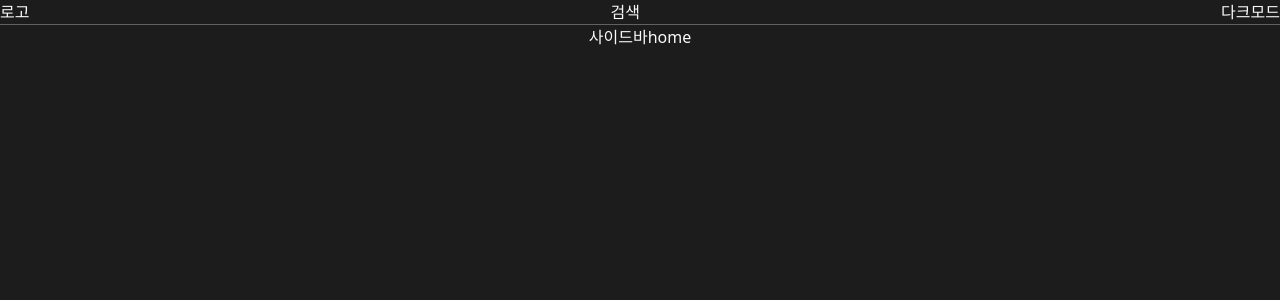
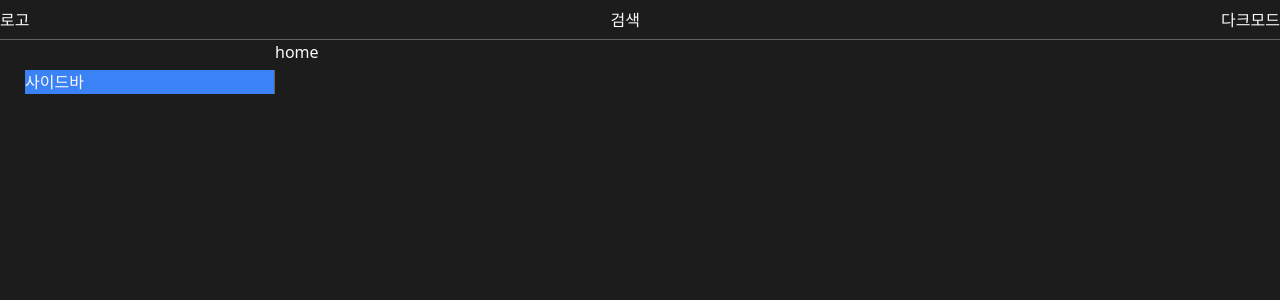
Before and after one commit to shinju4n/tech-blog, a Next.js app: page / in a window 1280 px wide. Shown: the top 300 px of the page. Built offline with nearby package versions, Linux system fonts and the light colour scheme.

Commit message:
feat : containers > 테일윈드 config 추가

```diff
--- a/tailwind.config.ts
+++ b/tailwind.config.ts
@@ -1,13 +1,13 @@
-import type { Config } from "tailwindcss"
+import type { Config } from "tailwindcss";
 
 const config = {
   darkMode: ["class"],
   content: [
-    './pages/**/*.{ts,tsx}',
-    './components/**/*.{ts,tsx}',
-    './app/**/*.{ts,tsx}',
-    './src/**/*.{ts,tsx}',
-	],
+    "./pages/**/*.{ts,tsx}",
+    "./components/**/*.{ts,tsx}",
+    "./containers/**/*.{ts,tsx}",
+    "./app/**/*.{ts,tsx}",
+  ],
   prefix: "",
   theme: {
     container: {
@@ -75,6 +75,6 @@ const config = {
     },
   },
   plugins: [require("tailwindcss-animate")],
-} satisfies Config
+} satisfies Config;
 
-export default config
+export default config;
```
